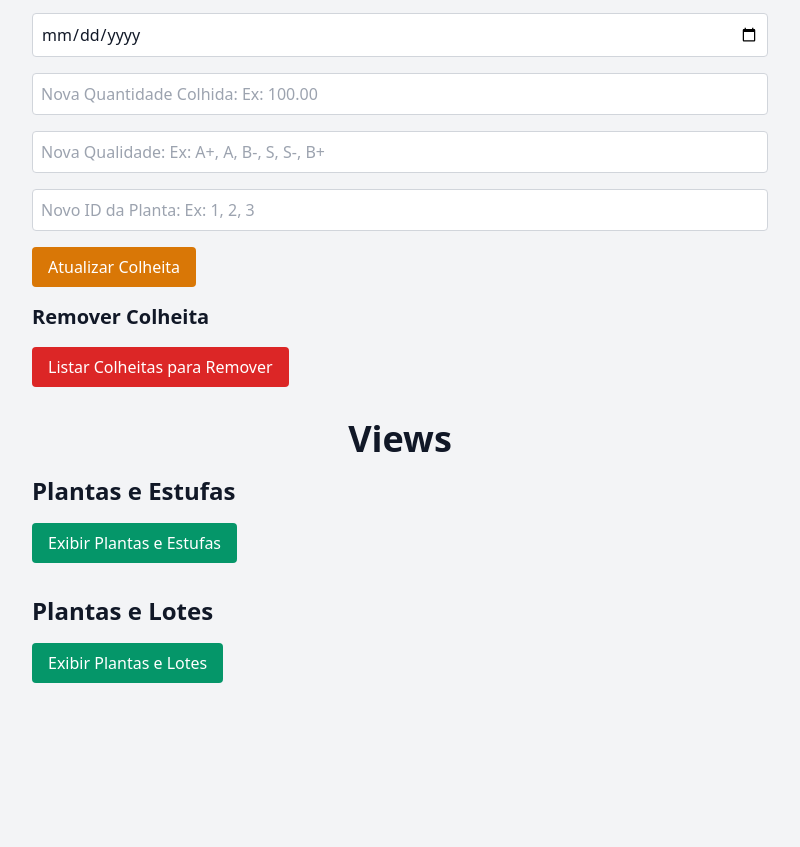
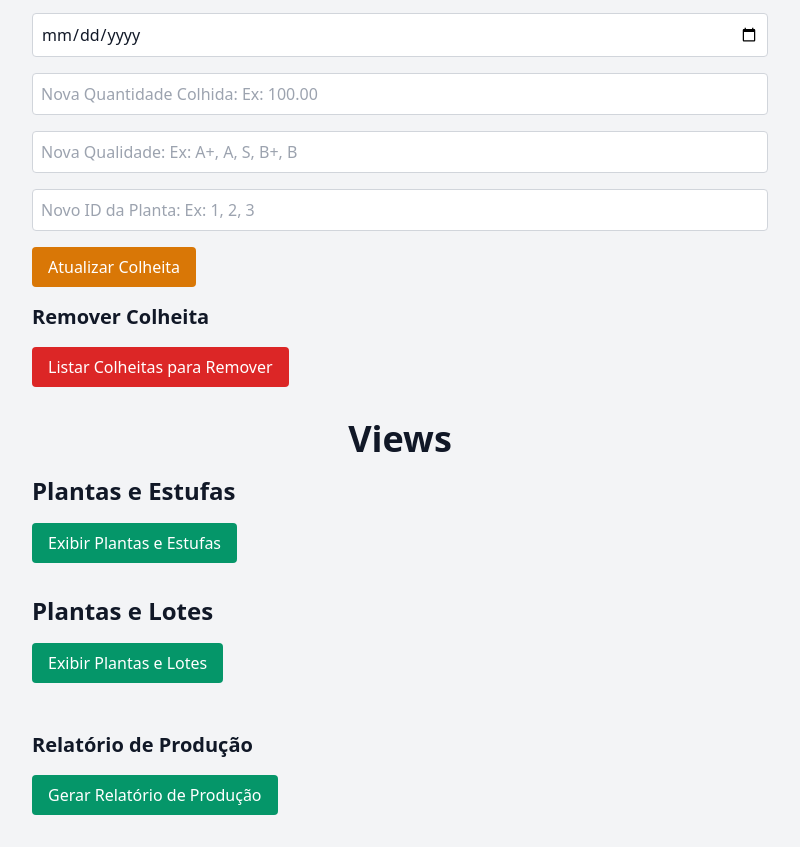
Before and after one commit to kirz4/Banco_De_Dados_Fazenda, an Electron app: page index.html in a window 800 px wide. Shown: the part 3145-3992 px from the top of the page. Before the commit the page ends 3892 px from the top, so only its background shows below. Drawn offline with nearby package versions, Linux system fonts and the light colour scheme.

Commit message:
implementação do procedure

```diff
--- /dev/null
+++ b/actions/procedures.js
@@ -0,0 +1,40 @@
+// Função para gerar e exibir o relatório de produção
+async function gerarRelatorioProducao() {
+  try {
+    const response = await fetch("http://localhost:3000/relatorio/producao");
+    if (!response.ok) {
+      throw new Error("Erro ao gerar o relatório de produção");
+    }
+
+    const relatorio = await response.json();
+
+    // Seleciona o div onde o relatório será exibido
+    const relatorioDiv = document.getElementById("relatorioProducao");
+    relatorioDiv.innerHTML = "";
+
+    // Formata o relatório para exibição
+    relatorio.forEach((item) => {
+      const relatorioItem = document.createElement("div");
+      relatorioItem.classList.add(
+        "p-4",
+        "mb-4",
+        "bg-white",
+        "rounded",
+        "shadow-md"
+      );
+
+      relatorioItem.innerHTML = `
+          <p><strong>Estufa:</strong> ${item.Estufa}</p>
+          <p><strong>Lote:</strong> ${item.Lote}</p>
+          <p><strong>Planta:</strong> ${item.Planta}</p>
+          <p><strong>Quantidade Total:</strong> ${item.Quantidade_Total}</p>
+          <p><strong>Média de Qualidade:</strong> ${item.Media_Qualidade}</p>
+        `;
+
+      relatorioDiv.appendChild(relatorioItem);
+    });
+  } catch (error) {
+    console.error("Erro:", error);
+    alert(error.message);
+  }
+}
--- a/index.html
+++ b/index.html
@@ -313,7 +313,7 @@
           <input
             type="text"
             id="qualidade"
-            placeholder="Qualidade: Ex: A+, A, B-, S, S-, B+"
+            placeholder="Qualidade: Ex: A+, A, S, B+, B"
             class="w-full p-2 border border-gray-300 rounded"
           />
           <input
@@ -362,7 +362,7 @@
           <input
             type="text"
             id="qualidadeAtualizar"
-            placeholder="Nova Qualidade: Ex: A+, A, B-, S, S-, B+"
+            placeholder="Nova Qualidade: Ex: A+, A, S, B+, B"
             class="w-full p-2 border border-gray-300 rounded"
           />
           <input
@@ -414,6 +414,15 @@
         </button>
         <div id="listaPlantaLote" class="mt-4"></div>
       </div>
+      <h3 class="text-xl font-semibold mb-4 mt-4">Relatório de Produção</h3>
+      <button
+        type="button"
+        onclick="gerarRelatorioProducao()"
+        class="px-4 py-2 bg-green-600 text-white rounded hover:bg-green-700"
+      >
+        Gerar Relatório de Produção
+      </button>
+      <div id="relatorioProducao" class="mt-4"></div>
     </div>
 
     <script src="actions/estufa.js"></script>
@@ -421,5 +430,6 @@
     <script src="actions/planta.js"></script>
     <script src="actions/colheita.js"></script>
     <script src="actions/views.js"></script>
+    <script src="actions/procedures.js"></script>
   </body>
 </html>
```
Also changed, not shown: server.js (+11 -0 lines).
